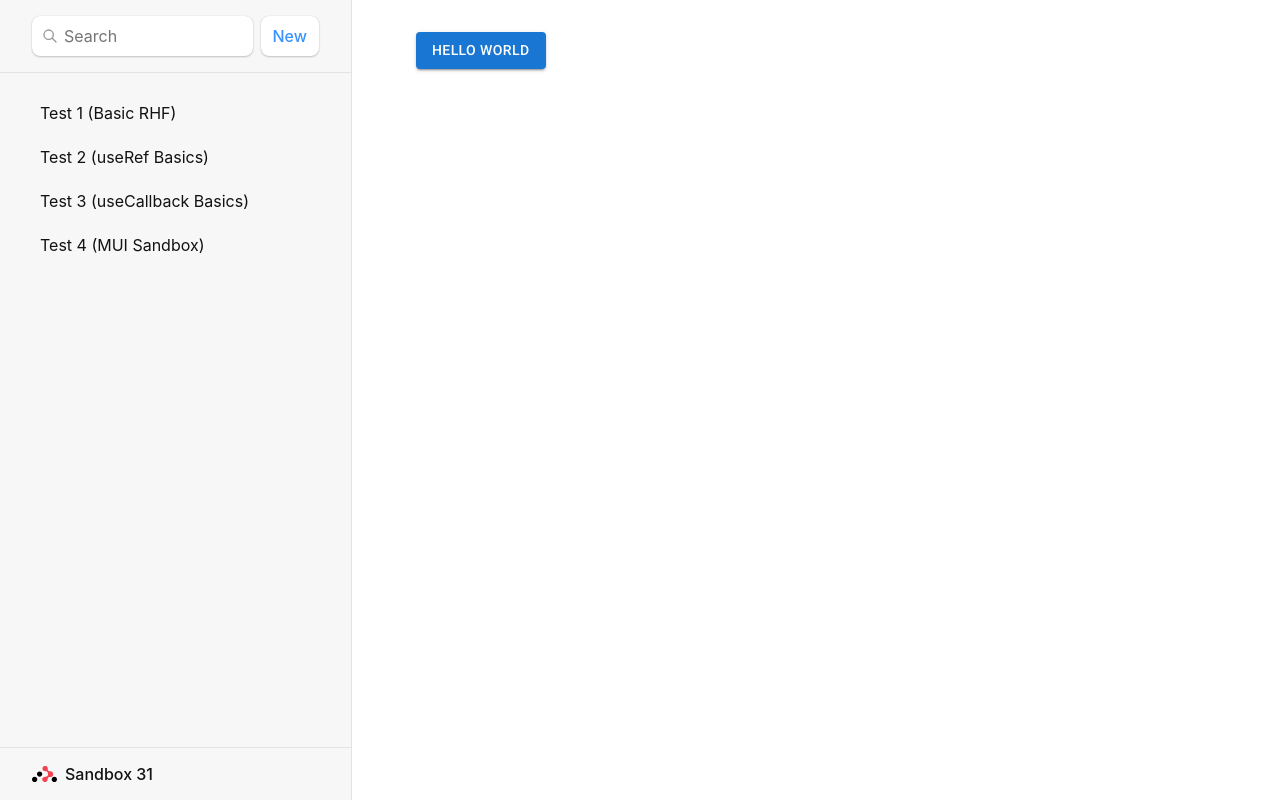
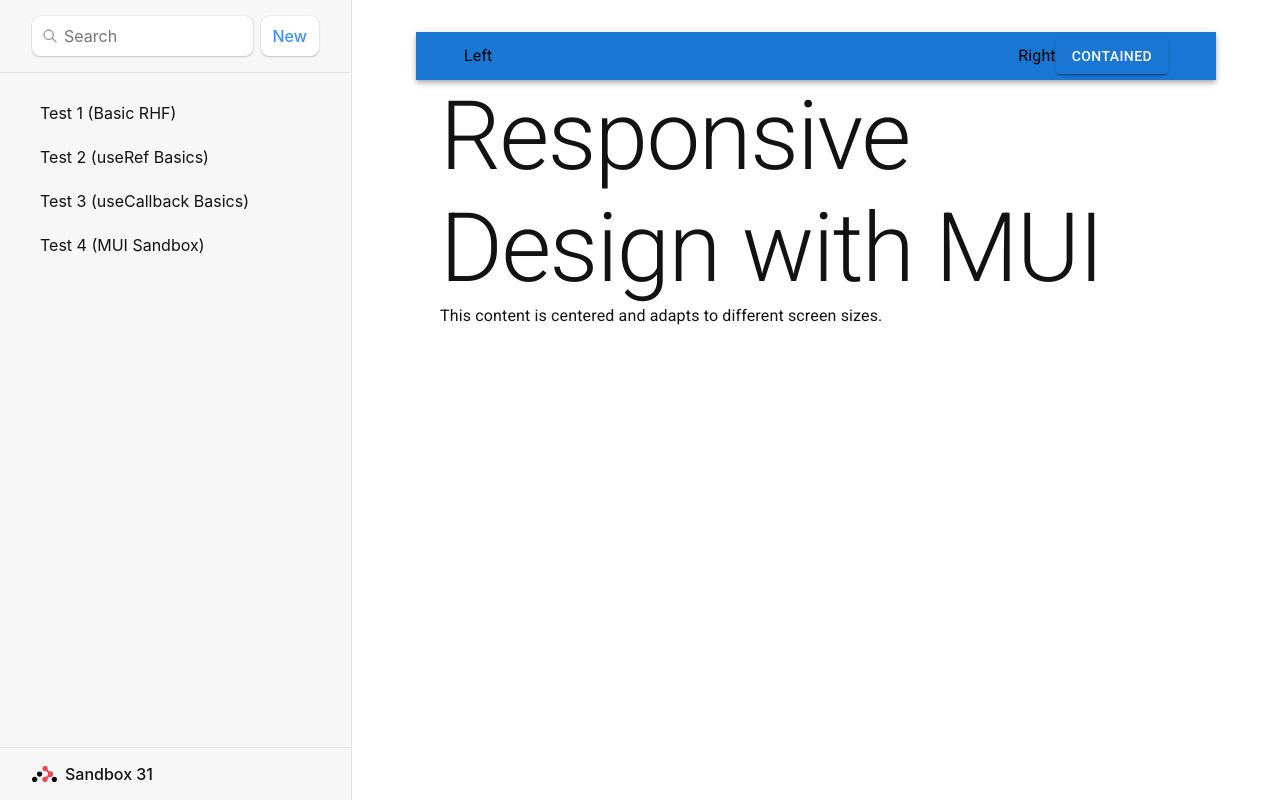
Before and after one commit to jdana111/sb31_gen_sandbox, a React (Vite) app: page /test4 in a window 1280 px wide. Built offline with nearby package versions, Linux system fonts and the light colour scheme.

Commit message:
Expiriment with MUI Container component.

```diff
--- a/src/routes/Test4.tsx
+++ b/src/routes/Test4.tsx
@@ -1,5 +1,31 @@
-import Button from '@mui/material/Button';
+import React from 'react';
+import Button from "@mui/material/Button";
+import { AppBar, Toolbar, Container } from '@mui/material';
+import { Typography } from '@mui/material';
+import Box from '@mui/material/Box';
 
-export default function ButtonUsage() {
-  return <Button variant="contained">Hello world</Button>;
+export default function Test4() {
+  return (
+    <>
+      <AppBar position="static" sx={{ color: '#F00' }}>
+        <Container>
+          <Toolbar sx={{ justifyContent: "space-between" }} variant="dense">
+            <Box display="flex" alignItems="center">
+              <Typography color="ButtonText">Left</Typography>
+            </Box>
+            <Box display="flex" alignItems="center">
+              <Typography color="ButtonText">Right</Typography>
+              <Button variant="contained" color="primary">Contained</Button>
+            </Box>
+          </Toolbar>
+        </Container>
+      </AppBar>
+      <Container>
+        <Typography variant="h1">Responsive Design with MUI</Typography>
+        <Typography variant="body1">
+          This content is centered and adapts to different screen sizes.
+        </Typography>
+      </Container>
+    </>
+  );
 }
```
